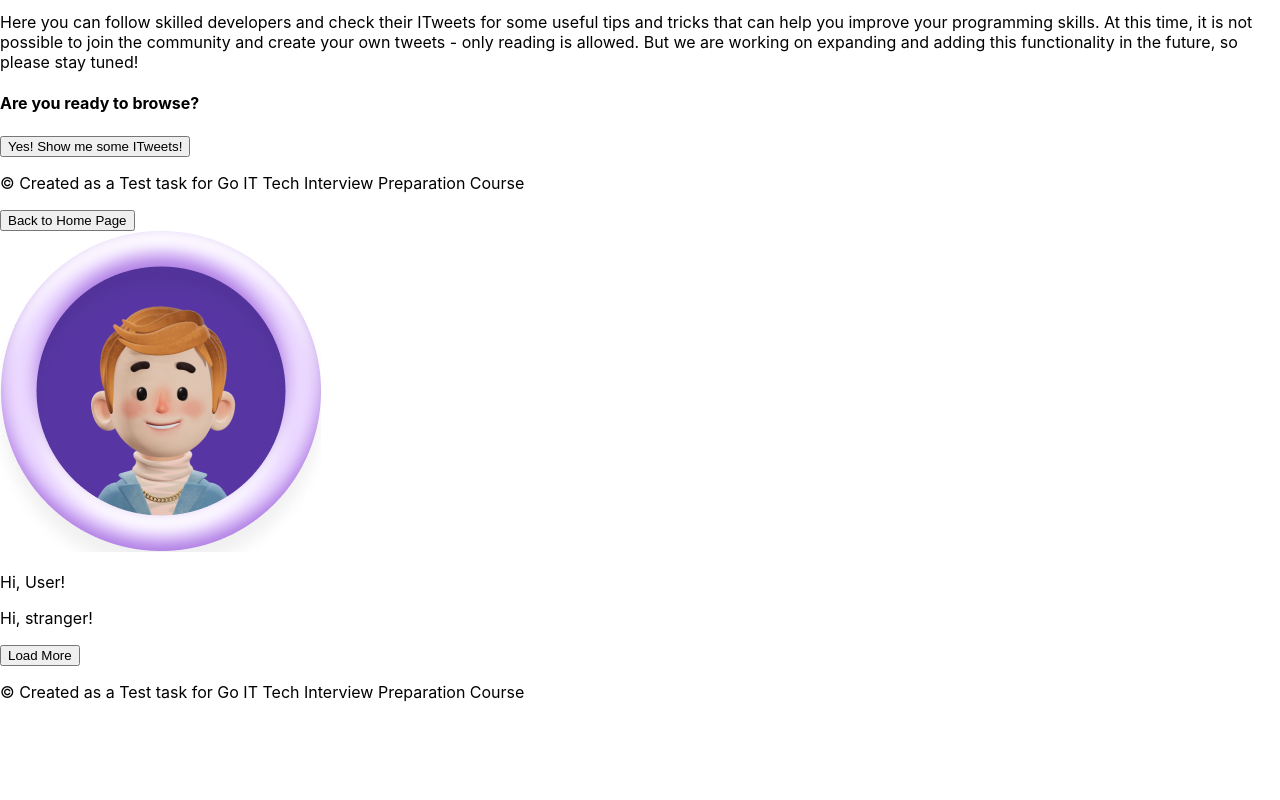
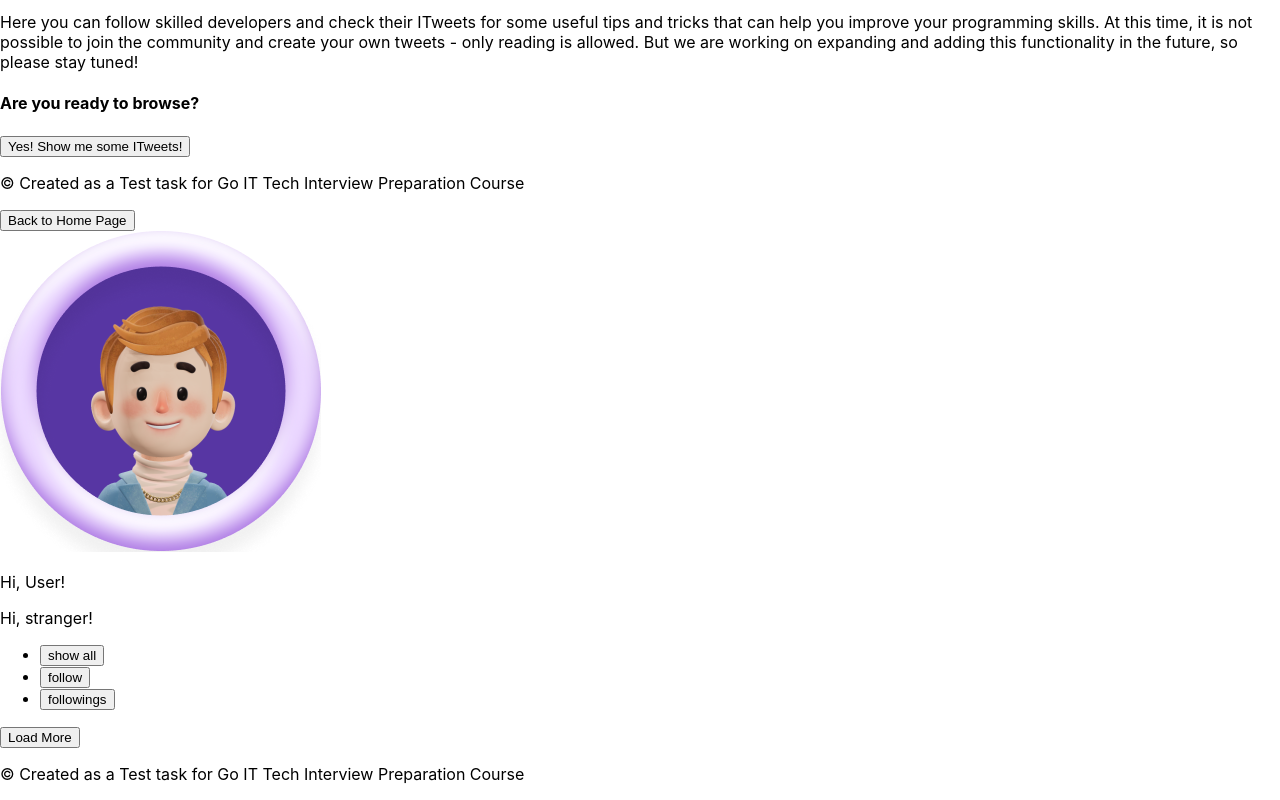
Before and after one commit to supermacchan/goit-tweet-test, a React (Create React App) app: page / in a window 1280 px wide. Shown: the part 556-1356 px from the top of the page. Before the commit the page ends 1274 px from the top, so only its background shows below. Built offline with nearby package versions, Linux system fonts and the light colour scheme.

Commit message:
Filter markup

```diff
--- a/src/components/Filter/Filter.jsx
+++ b/src/components/Filter/Filter.jsx
@@ -0,0 +1,26 @@
+const Filter = () => {
+    return (
+        <ul>
+            {/* map li from filter options */}
+
+            {/* temp */}
+            <li>
+                <button type="button">
+                    show all
+                </button>
+            </li>
+            <li>
+                <button type="button">
+                    follow
+                </button>
+            </li>
+            <li>
+                <button type="button">
+                    followings
+                </button>
+            </li>
+        </ul>
+    )
+}
+
+export default Filter;
--- a/src/pages/tweets/TweetsPage.jsx
+++ b/src/pages/tweets/TweetsPage.jsx
@@ -1,5 +1,5 @@
 import Header from "components/Header/Header";
-
+import Filter from "components/Filter/Filter";
 import Footer from "components/Footer/Footer";
 
 const TweetsPage = () => {
@@ -8,7 +8,7 @@ const TweetsPage = () => {
         <div>
             <Header />
             <section>
-                {/* <Filter /> */}
+                <Filter />
                 {/* tweet cards */}
                 <ul>
 
```
